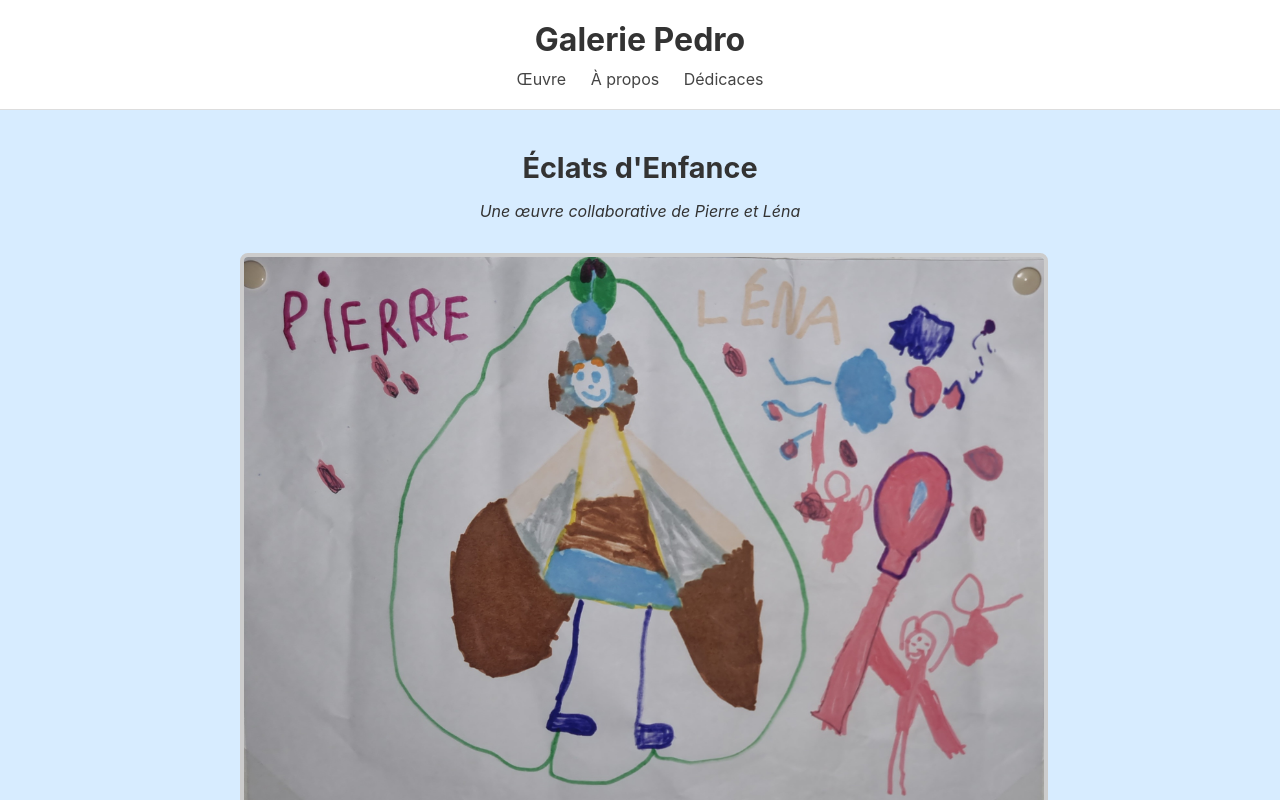
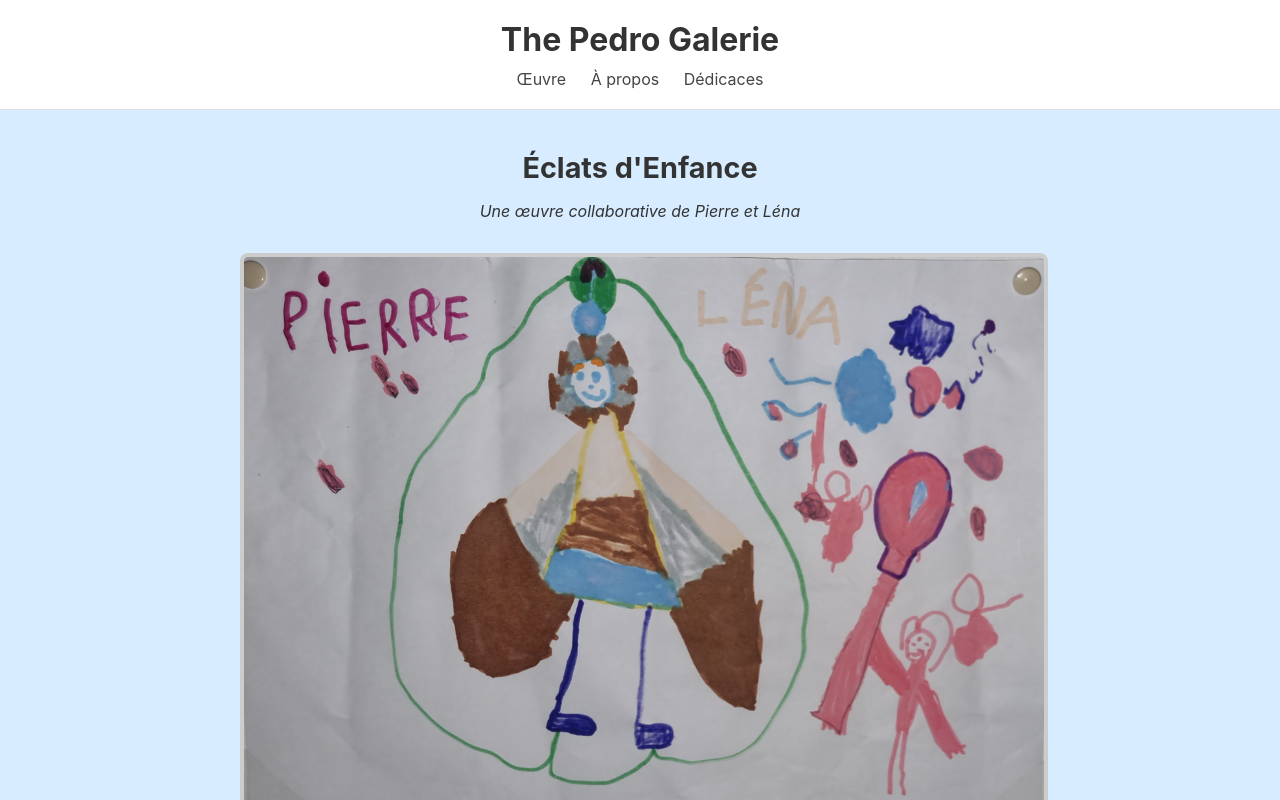
Before and after one commit to TheSamestoy/The_Pedro_Project, a plain HTML site: page index.html in a window 1280 px wide. Shown: the top 800 px of the page. Drawn offline with Linux system fonts and the light colour scheme.

Commit message:
Update index.html

```diff
--- a/index.html
+++ b/index.html
@@ -2,7 +2,7 @@
 <html lang="fr">
 <head>
   <meta charset="UTF-8">
-  <title>Galerie Pedro – Accueil</title>
+  <title>The Pedro Galerie – Accueil</title>
   <link rel="stylesheet" href="style.css">
   <link href="https://fonts.googleapis.com/css2?family=Homemade+Apple&display=swap" rel="stylesheet">
 </head>
@@ -12,7 +12,7 @@
   </audio>
 
   <header>
-    <h1>Galerie Pedro</h1>
+    <h1>The Pedro Galerie</h1>
     <nav>
       <a href="index.html">Œuvre</a>
       <a href="a-propos.html">À propos</a>
```
